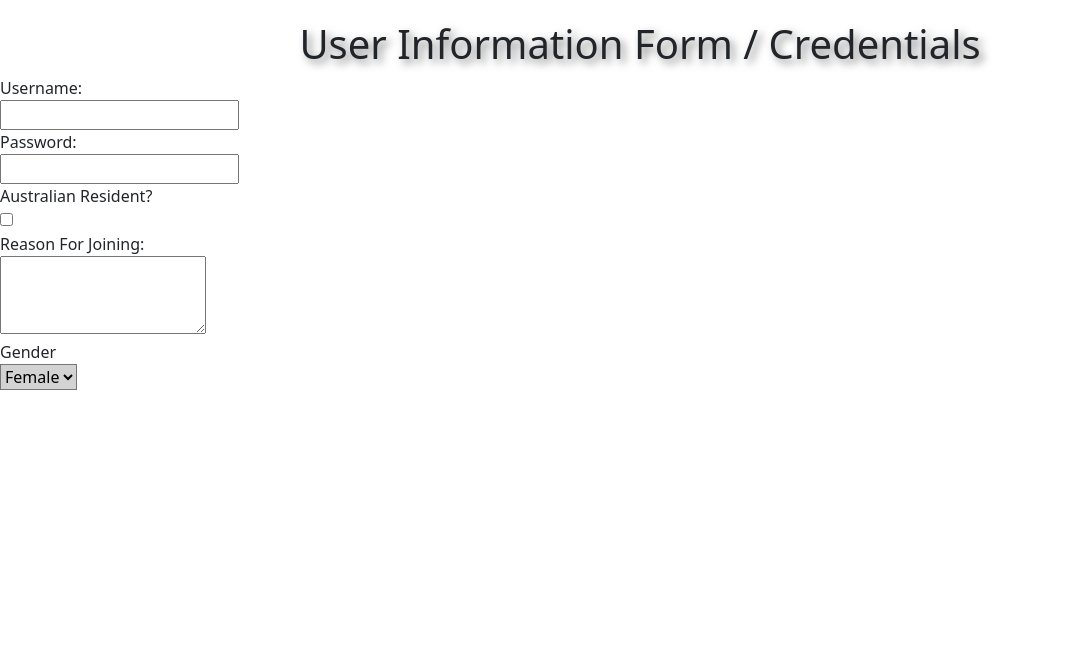
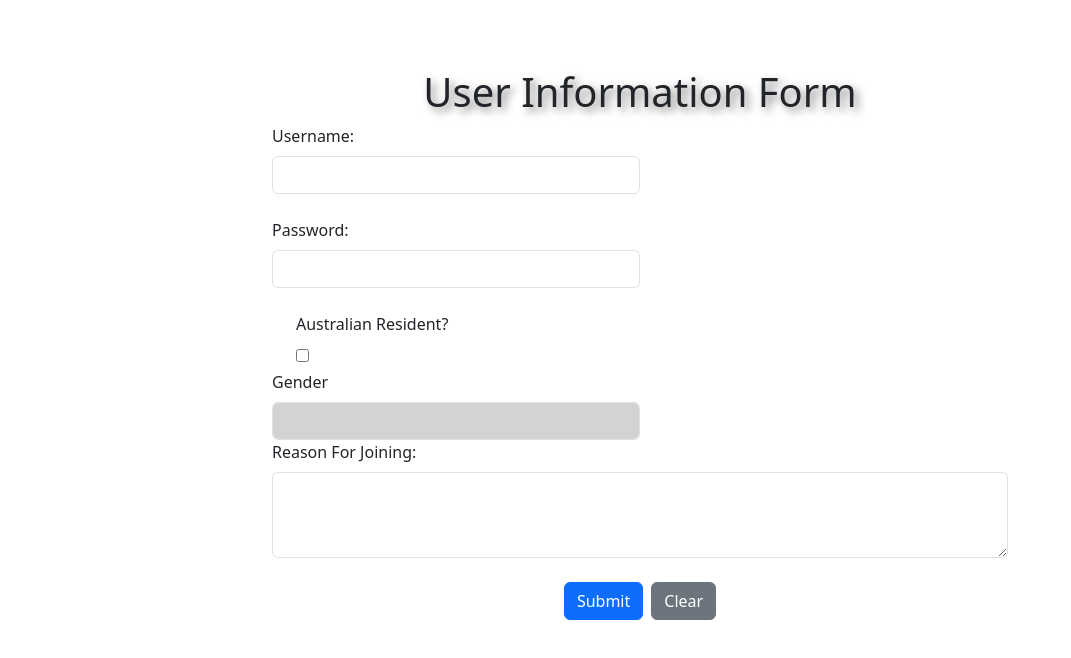
Before and after one commit to LachlanWilliams/FIT5032, a Vue app in the folder lwilliams-library/: page / in a window 1280 px wide. Shown: the top 658 px of the page, without its empty margins (0-1071 px from the left). Built offline with nearby package versions, Linux system fonts and the light colour scheme; the HTML template or start-up script is replaced by a standard one.

Commit message:
week 3 activity 6

```diff
--- a/lwilliams-library/src/components/Form.vue
+++ b/lwilliams-library/src/components/Form.vue
@@ -1,33 +1,108 @@
 <template>
-    <div>
-        <h1>User Information Form / Credentials</h1>
-        <form>
-            <label for="username">Username:</label><br>
-            <input type="text" id="username" name="username"><br>
+    <div class="container mt-5">
+        <div class="row">
+            <div class="col-md-8 offset-md-2">
+                <h1 class="text-center">User Information Form</h1>
+                <form @submit.prevent="submitForm">
+                    <div class="row-mb-3">
+                        <div class="col-md-6">
+                            <label for="username" class="form-label">Username:</label><br>
+                            <input type="text" class="form-control" id="username" v-model="formData.username"><br>
+                        </div>
+                        <div class="col-md-6">
+                            <label for="password" class="form-label">Password:</label><br>
+                            <input type="password" class="form-control" id="password" v-model="formData.password"><br>
+                        </div>
+                    </div>
+                    <div class="row-mb-3">
+                        <div class="col-md-6">
+                            <div class="form-check">
+                                <label for="isAustralian" class="form-label">Australian Resident?</label><br>
+                                <input type="checkbox" v-model="formData.isAustralian"><br>
+                            </div>
+                        </div>
+                        <div class="col-md-6">
+                            <label for="gender" class="form-label">Gender</label><br>
+                            <select id="gender" class="form-control" v-model="formData.gender">
+                                <option value="female">Female</option>
+                                <option value="male">Male</option>
+                                <option value="other">Other</option>
+                            </select>
 
-            <label for="password">Password:</label><br>
-            <input type="password" id="password" name="password"><br>
+                        </div>
+                    </div>
+                    <div class="row-mb-3">
+                        <label for="reason" class="form-label">Reason For Joining:</label><br>
+                        <textarea id="reason" class="form-control" name="reason" rows="3" v-model="formData.reason"></textarea><br>
 
-            <label for="isAustralian">Australian Resident?</label><br>
-            <input type="checkbox" id="isAustralian" name="isAustralian"><br>
+                    </div>
+                    <div class="text-center">
+                        <button type="submit" class="btn btn-primary me-2">Submit</button>
+                        <button type="clear" class="btn btn-secondary">Clear</button>
+                    </div>
+                </form>
+            </div>
+        </div>
+    </div>
 
-            <label for="reason">Reason For Joining:</label><br>
-            <textarea id="reason" name="reason" rows="3"></textarea><br>
+    <div class="row mt-5" v-if="submittedCards.length">
+        <div class="d-flex flex-wrap justify-content-start">
+            <div v-for="(card, index) in submittedCards" :key="index" class="card m-2" style="width: 18rem;">
+                <div class="card-header">
+                    User Information
+                </div>
+                <ul class="list-group list-group-flush">
+                    <li class="list-group-item">Username: {{ card.username }}</li>
+                    <li class="list-group-item">Password: {{ card.password }}</li>
+                    <li class="list-group-item">Australian Resident: {{ card.isAustralian ? 'Yes' : 'No' }}</li>
+                    <li class="list-group-item">Gender: {{ card.gender }}</li>
+                    <li class="list-group-item">Reason: {{ card.reason }}</li>
+                </ul>
+            </div>
+        </div>
+    </div>
 
-            <label for="gender">Gender</label><br>
-            <select id="gender">
-                <option value="female">Female</option>
-                <option value="male">Male</option>
-                <option value="other">Other</option>
-            </select>
-        </form>
-    </div>
 </template>
 
 <script setup>
 // Our logic will go here
+console.log("Hello owrld")
+
+    import { ref } from 'vue';
+
+    const formData = ref({
+        username: '',
+        password: '',
+        isAustralian: false,
+        reason: '',
+        gender: ''
+    });
+
+    const submittedCards = ref([]);
+
+    const submitForm = () => {
+        console.log("Hello owrld")
+        console.log(formData.value)
+        submittedCards.value.push({
+            ...formData.value
+        });
+    };
 </script>
 
 <style scoped>
+   .card {
+   border: 1px solid #ccc;
+   border-radius: 10px;
+   box-shadow: 0 2px 4px rgba(0, 0, 0, 0.1);
+   }
+   .card-header {
+   background-color: #275FDA;
+   color: white;
+   padding: 10px;
+   border-radius: 10px 10px 0 0;
+   }
+   .list-group-item {
+   padding: 10px;
+   }
 
 </style>
```
